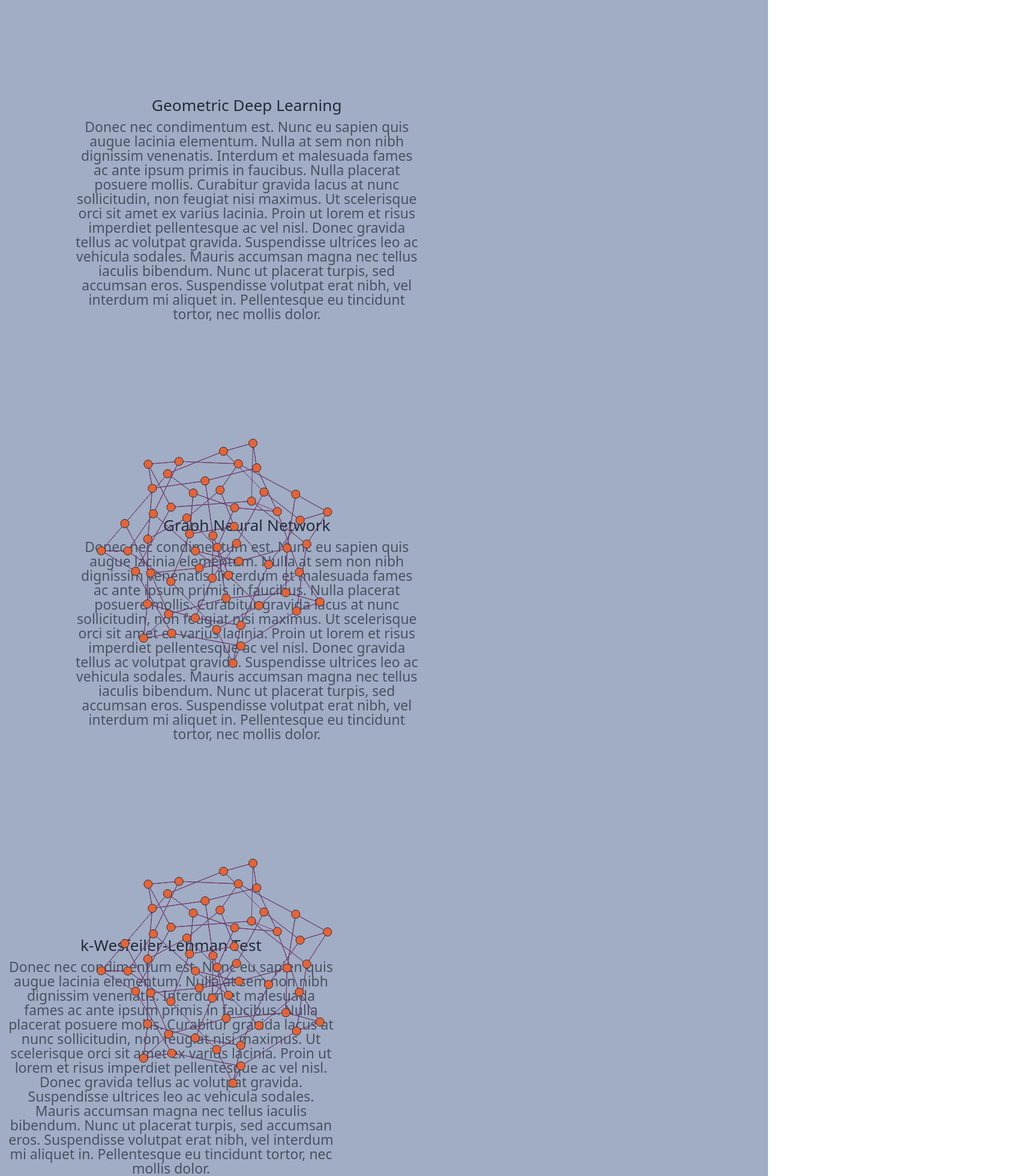
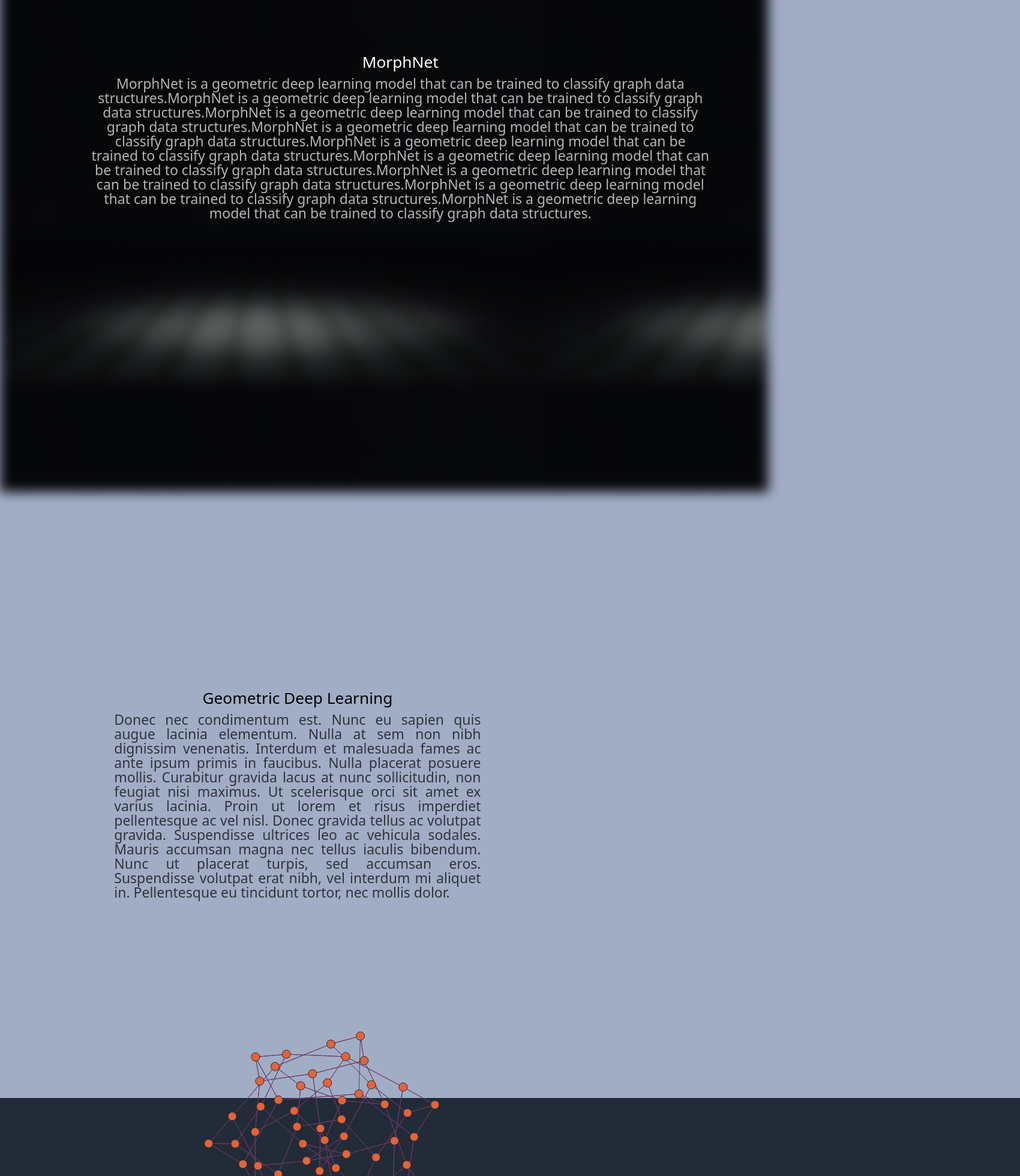
Before and after one commit to abuzar7266/GDL-Visualization, a React (Vite) app in the folder GDL-Visualisation/: page /vis in a window 1280 px wide. Shown: the part 40-2000 px from the top of the page at 60% size, 1700 px wide, since content can reach past the window. Built offline with nearby package versions, Linux system fonts and the light colour scheme.

Commit message:
Visualization Page Designed-I

```diff
--- a/GDL-Visualisation/src/assets/css/Graph.css
+++ b/GDL-Visualisation/src/assets/css/Graph.css
@@ -2,7 +2,7 @@
     display: inline-block;
     position: absolute;
     top: 1vh;
-    left: 1vw;
+    left: 6vw;
     width: 100%;
     height: 100%;
 }
--- a/GDL-Visualisation/src/assets/css/Home.css
+++ b/GDL-Visualisation/src/assets/css/Home.css
@@ -34,8 +34,8 @@
   font-family: 'Nunito Sans', sans-serif;
   font-weight: 400;
   font-size: 1.2vw;
-  color: #222B38;
-  background-color: transparent;
+  color:  #ffffff;
+  background-color: #222B38;
   box-shadow: 10px 10px 20px 3px rgba(0, 0, 0, 0.25);
   border-radius: 20px 0px;
   border:2px solid #222B38;
--- /dev/null
+++ b/GDL-Visualisation/src/assets/css/visualize.css
@@ -0,0 +1,5 @@
+.header-design{
+    background-image: url("../img/header-visual.jpg");
+    filter: blur(10px) brightness(60%);
+    height: 860px;
+}
--- a/GDL-Visualisation/src/pages/Home.jsx
+++ b/GDL-Visualisation/src/pages/Home.jsx
@@ -28,7 +28,7 @@ const LandingPage = ()=>{
         <div  style={{zIndex:'1', position:'absolute'}} className="svg-content">
             <Row>
                 <Col>
-                    <Graph id="HomeGraph" strength={-150} height={1000} width={1800} data={lesMis}/>
+                    <Graph id="HomeGraph" strength={-80} height={800} width={1800} data={lesMis}/>
                 </Col>
             </Row>
         </div>
--- a/GDL-Visualisation/src/pages/Visualisation.jsx
+++ b/GDL-Visualisation/src/pages/Visualisation.jsx
@@ -2,6 +2,7 @@ import React from "react";
 import lesMis from '../assets/json/graph.js';
 import Graph from "../component/Graph.jsx";
 import { Container,Col,Row } from "react-bootstrap";
+import '../assets/css/visualize.css';
 var data1 = {
   nodes:[
     {id:0},
@@ -60,133 +61,149 @@ var data3 = {
 }
 const Test = ()=>{
     return (<>
-    <Container style={{marginTop:'200px'}}>
-      <Row style={{marginTop:'100px'}}>
-      <Container style={{height:'700px',width:'1400px'}} fluid>
-        <Row>
-          <Col>
-            <Graph id="p1" height={500} width={700} strength={-40} position="absolute" zIndex="2" data={lesMis}/>
-          </Col>
+    <Container style={{backgroundColor:'#A1ADC5',height:'100%',width:'100%'}} fluid>
+      <Row>
+      <Container style={{height:'800px',width:'1700px',zIndex:6,position:'absolute'}} fluid>
+        <Row className="header-design">
         </Row>
-        <Row
-        style={{marginLeft:'100px'}}
-        >
+      </Container>
+      <Container>
+        <Row style={{marginLeft:'10%',zIndex:7,position:'absolute',marginTop:'10%'}}>
             <Col
-            md={7}
-            lg={7}
-            xl={7}
+            md={11}
+            lg={11}
+            xl={11}
             >
-                <h3>
-                  Geometric Deep Learning
+                <h3 style={{color:'white'}}>
+                  MorphNet
                 </h3>
-                <p style={{textAlign:'center',fontSize:'23px',opacity:'70%'}}>Donec nec condimentum est. Nunc eu sapien quis augue lacinia elementum. Nulla at sem non nibh dignissim venenatis. Interdum et malesuada fames ac ante ipsum primis in faucibus. Nulla placerat posuere mollis. Curabitur gravida lacus at nunc sollicitudin, non feugiat nisi maximus. Ut scelerisque orci sit amet ex varius lacinia. Proin ut lorem et risus imperdiet pellentesque ac vel nisl. Donec gravida tellus ac volutpat gravida. Suspendisse ultrices leo ac vehicula sodales. Mauris accumsan magna nec tellus iaculis bibendum. Nunc ut placerat turpis, sed accumsan eros. Suspendisse volutpat erat nibh, vel interdum mi aliquet in. Pellentesque eu tincidunt tortor, nec mollis dolor.</p>
+                <p style={{textAlign:'center',fontSize:'23px',opacity:'70%',color:'white'}}>MorphNet is a geometric deep learning model that can be trained to classify graph data structures.MorphNet is a geometric deep learning model that can be trained to classify graph data structures.MorphNet is a geometric deep learning model that can be trained to classify graph data structures.MorphNet is a geometric deep learning model that can be trained to classify graph data structures.MorphNet is a geometric deep learning model that can be trained to classify graph data structures.MorphNet is a geometric deep learning model that can be trained to classify graph data structures.MorphNet is a geometric deep learning model that can be trained to classify graph data structures.MorphNet is a geometric deep learning model that can be trained to classify graph data structures.MorphNet is a geometric deep learning model that can be trained to classify graph data structures.</p>
             </Col>
         </Row>
       </Container>
       </Row>
       <Row>
-      <Container style={{height:'700px',width:'1400px'}} fluid>
-        <Row>
-          <Col md={6} lg={6} xl={6}>
-            <Graph id="p2" height={500} width={700} strength={-40} position="absolute" zIndex="2" data={lesMis}/>
+      <Container style={{height:'850px',width:'1700px',backgroundColor:'#A1ADC5',marginRight:'0',marginTop:'60%'}} fluid>
+        <Row style={{marginLeft:'10%',marginTop:'10%'}}>
+          <Col>
+            <Graph id="p1" height={500} width={700} strength={-40} position="absolute" zIndex="2" data={lesMis}/>
           </Col>
         </Row>
-        <Row
-        style={{marginLeft:'100px'}}
-        >
+        <Row style={{marginLeft:'10%'}}>
             <Col
-            md={7}
-            lg={7}
-            xl={7}
+            md={5}
+            lg={5}
+            xl={5}
             >
-                <h3>
-                  Graph Neural Network
+                <h3 style={{color:'black'}}>
+                  Geometric Deep Learning
                 </h3>
-                <p style={{textAlign:'center',fontSize:'23px',opacity:'70%'}}>Donec nec condimentum est. Nunc eu sapien quis augue lacinia elementum. Nulla at sem non nibh dignissim venenatis. Interdum et malesuada fames ac ante ipsum primis in faucibus. Nulla placerat posuere mollis. Curabitur gravida lacus at nunc sollicitudin, non feugiat nisi maximus. Ut scelerisque orci sit amet ex varius lacinia. Proin ut lorem et risus imperdiet pellentesque ac vel nisl. Donec gravida tellus ac volutpat gravida. Suspendisse ultrices leo ac vehicula sodales. Mauris accumsan magna nec tellus iaculis bibendum. Nunc ut placerat turpis, sed accumsan eros. Suspendisse volutpat erat nibh, vel interdum mi aliquet in. Pellentesque eu tincidunt tortor, nec mollis dolor.</p>
+                <p style={{textAlign:'justify',fontSize:'23px',opacity:'70%',color:'black'}}>Donec nec condimentum est. Nunc eu sapien quis augue lacinia elementum. Nulla at sem non nibh dignissim venenatis. Interdum et malesuada fames ac ante ipsum primis in faucibus. Nulla placerat posuere mollis. Curabitur gravida lacus at nunc sollicitudin, non feugiat nisi maximus. Ut scelerisque orci sit amet ex varius lacinia. Proin ut lorem et risus imperdiet pellentesque ac vel nisl. Donec gravida tellus ac volutpat gravida. Suspendisse ultrices leo ac vehicula sodales. Mauris accumsan magna nec tellus iaculis bibendum. Nunc ut placerat turpis, sed accumsan eros. Suspendisse volutpat erat nibh, vel interdum mi aliquet in. Pellentesque eu tincidunt tortor, nec mollis dolor.</p>
             </Col>
         </Row>
       </Container>
       </Row>
       <Row>
-      <Container style={{height:'700px',width:'1400px'}} fluid>
-        <Row>
-          <Col md={6} lg={6} xl={6}>
-            <Graph id="p3" height={500} width={700} strength={-40} position="absolute" zIndex="2" data={lesMis}/>
+      <Container style={{height:'850px',width:'1700px',backgroundColor:'#222B38',marginRight:'0'}} fluid>
+        <Row style={{marginLeft:'10%',marginTop:'10%'}}>
+          <Col>
+            <Graph id="p2" height={500} width={700} strength={-40} position="absolute" zIndex="2" data={lesMis}/>
           </Col>
         </Row>
-        <Row>
+        <Row style={{marginLeft:'10%'}}>
             <Col
-            md={6}
-            lg={6}
-            xl={6}
+            md={5}
+            lg={5}
+            xl={5}
             >
-                <h3>
-                  k-Wesfeiler-Lehman Test
+                <h3 style={{color:'white'}}>
+                  Geometric Deep Learning
                 </h3>
-                <p style={{textAlign:'center',fontSize:'23px',opacity:'70%'}}>Donec nec condimentum est. Nunc eu sapien quis augue lacinia elementum. Nulla at sem non nibh dignissim venenatis. Interdum et malesuada fames ac ante ipsum primis in faucibus. Nulla placerat posuere mollis. Curabitur gravida lacus at nunc sollicitudin, non feugiat nisi maximus. Ut scelerisque orci sit amet ex varius lacinia. Proin ut lorem et risus imperdiet pellentesque ac vel nisl. Donec gravida tellus ac volutpat gravida. Suspendisse ultrices leo ac vehicula sodales. Mauris accumsan magna nec tellus iaculis bibendum. Nunc ut placerat turpis, sed accumsan eros. Suspendisse volutpat erat nibh, vel interdum mi aliquet in. Pellentesque eu tincidunt tortor, nec mollis dolor.</p>
+                <p style={{textAlign:'justify',fontSize:'23px',opacity:'70%',color:'white'}}>Donec nec condimentum est. Nunc eu sapien quis augue lacinia elementum. Nulla at sem non nibh dignissim venenatis. Interdum et malesuada fames ac ante ipsum primis in faucibus. Nulla placerat posuere mollis. Curabitur gravida lacus at nunc sollicitudin, non feugiat nisi maximus. Ut scelerisque orci sit amet ex varius lacinia. Proin ut lorem et risus imperdiet pellentesque ac vel nisl. Donec gravida tellus ac volutpat gravida. Suspendisse ultrices leo ac vehicula sodales. Mauris accumsan magna nec tellus iaculis bibendum. Nunc ut placerat turpis, sed accumsan eros. Suspendisse volutpat erat nibh, vel interdum mi aliquet in. Pellentesque eu tincidunt tortor, nec mollis dolor.</p>
             </Col>
         </Row>
       </Container>
       </Row>
       <Row>
-      <Container style={{height:'700px',width:'1400px'}} fluid>
-        <Row>
-          <Col md={6} lg={6} xl={6}>
-            <Graph id="p4" height={500} width={700} strength={-40} position="absolute" zIndex="2" data={lesMis}/>
+      <Container style={{height:'850px',width:'1700px',backgroundColor:'#A1ADC5',marginRight:'0'}} fluid>
+        <Row style={{marginLeft:'10%',marginTop:'10%'}}>
+          <Col>
+            <Graph id="p3" height={500} width={700} strength={-40} position="absolute" zIndex="2" data={lesMis}/>
           </Col>
         </Row>
-        <Row>
+        <Row style={{marginLeft:'10%'}}>
             <Col
-            md={7}
-            lg={7}
-            xl={7}
+            md={5}
+            lg={5}
+            xl={5}
             >
-                <h3>
-                  K-Wesfeiler Lehman
+                <h3 style={{color:'black'}}>
+                  Geometric Deep Learning
                 </h3>
-                <p style={{textAlign:'center',fontSize:'23px',opacity:'70%'}}>Donec nec condimentum est. Nunc eu sapien quis augue lacinia elementum. Nulla at sem non nibh dignissim venenatis. Interdum et malesuada fames ac ante ipsum primis in faucibus. Nulla placerat posuere mollis. Curabitur gravida lacus at nunc sollicitudin, non feugiat nisi maximus. Ut scelerisque orci sit amet ex varius lacinia. Proin ut lorem et risus imperdiet pellentesque ac vel nisl. Donec gravida tellus ac volutpat gravida. Suspendisse ultrices leo ac vehicula sodales. Mauris accumsan magna nec tellus iaculis bibendum. Nunc ut placerat turpis, sed accumsan eros. Suspendisse volutpat erat nibh, vel interdum mi aliquet in. Pellentesque eu tincidunt tortor, nec mollis dolor.</p>
+                <p style={{textAlign:'justify',fontSize:'23px',opacity:'70%',color:'black'}}>Donec nec condimentum est. Nunc eu sapien quis augue lacinia elementum. Nulla at sem non nibh dignissim venenatis. Interdum et malesuada fames ac ante ipsum primis in faucibus. Nulla placerat posuere mollis. Curabitur gravida lacus at nunc sollicitudin, non feugiat nisi maximus. Ut scelerisque orci sit amet ex varius lacinia. Proin ut lorem et risus imperdiet pellentesque ac vel nisl. Donec gravida tellus ac volutpat gravida. Suspendisse ultrices leo ac vehicula sodales. Mauris accumsan magna nec tellus iaculis bibendum. Nunc ut placerat turpis, sed accumsan eros. Suspendisse volutpat erat nibh, vel interdum mi aliquet in. Pellentesque eu tincidunt tortor, nec mollis dolor.</p>
             </Col>
         </Row>
       </Container>
       </Row>
       <Row>
-      <Container style={{height:'700px',width:'1400px'}} fluid>
-        <Row>
-        <Col md={6} lg={6} xl={6}>
-            <Graph id="p5" height={500} width={700} strength={-40} position="absolute" zIndex="2" data={lesMis}/>
+      <Container style={{height:'850px',width:'1700px',backgroundColor:'#222B38',marginRight:'0'}} fluid>
+        <Row style={{marginLeft:'10%',marginTop:'10%'}}>
+          <Col>
+            <Graph id="p4" height={500} width={700} strength={-40} position="absolute" zIndex="2" data={lesMis}/>
           </Col>
         </Row>
-        <Row>
+        <Row style={{marginLeft:'10%'}}>
             <Col
-            md={6}
-            lg={6}
-            xl={6}
+            md={5}
+            lg={5}
+            xl={5}
             >
-                <h3>
-                  Graph Isomorphism
+                <h3 style={{color:'white'}}>
+                  Geometric Deep Learning
                 </h3>
-                <p style={{textAlign:'center',fontSize:'23px',opacity:'70%'}}>Donec nec condimentum est. Nunc eu sapien quis augue lacinia elementum. Nulla at sem non nibh dignissim venenatis. Interdum et malesuada fames ac ante ipsum primis in faucibus. Nulla placerat posuere mollis. Curabitur gravida lacus at nunc sollicitudin, non feugiat nisi maximus. Ut scelerisque orci sit amet ex varius lacinia. Proin ut lorem et risus imperdiet pellentesque ac vel nisl. Donec gravida tellus ac volutpat gravida. Suspendisse ultrices leo ac vehicula sodales. Mauris accumsan magna nec tellus iaculis bibendum. Nunc ut placerat turpis, sed accumsan eros. Suspendisse volutpat erat nibh, vel interdum mi aliquet in. Pellentesque eu tincidunt tortor, nec mollis dolor.</p>
+                <p style={{textAlign:'justify',fontSize:'23px',opacity:'70%',color:'white'}}>Donec nec condimentum est. Nunc eu sapien quis augue lacinia elementum. Nulla at sem non nibh dignissim venenatis. Interdum et malesuada fames ac ante ipsum primis in faucibus. Nulla placerat posuere mollis. Curabitur gravida lacus at nunc sollicitudin, non feugiat nisi maximus. Ut scelerisque orci sit amet ex varius lacinia. Proin ut lorem et risus imperdiet pellentesque ac vel nisl. Donec gravida tellus ac volutpat gravida. Suspendisse ultrices leo ac vehicula sodales. Mauris accumsan magna nec tellus iaculis bibendum. Nunc ut placerat turpis, sed accumsan eros. Suspendisse volutpat erat nibh, vel interdum mi aliquet in. Pellentesque eu tincidunt tortor, nec mollis dolor.</p>
             </Col>
         </Row>
       </Container>
       </Row>
       <Row>
-      <Container style={{height:'700px',width:'1400px'}}>
-        <Row>
-        <Col>
+      <Container style={{height:'850px',width:'1700px',backgroundColor:'#A1ADC5',marginRight:'0'}} fluid>
+        <Row style={{marginLeft:'10%',marginTop:'10%'}}>
+          <Col>
+            <Graph id="p5" height={500} width={700} strength={-40} position="absolute" zIndex="2" data={lesMis}/>
+          </Col>
+        </Row>
+        <Row style={{marginLeft:'10%'}}>
+            <Col
+            md={5}
+            lg={5}
+            xl={5}
+            >
+                <h3 style={{color:'black'}}>
+                  Geometric Deep Learning
+                </h3>
+                <p style={{textAlign:'justify',fontSize:'23px',opacity:'70%',color:'black'}}>Donec nec condimentum est. Nunc eu sapien quis augue lacinia elementum. Nulla at sem non nibh dignissim venenatis. Interdum et malesuada fames ac ante ipsum primis in faucibus. Nulla placerat posuere mollis. Curabitur gravida lacus at nunc sollicitudin, non feugiat nisi maximus. Ut scelerisque orci sit amet ex varius lacinia. Proin ut lorem et risus imperdiet pellentesque ac vel nisl. Donec gravida tellus ac volutpat gravida. Suspendisse ultrices leo ac vehicula sodales. Mauris accumsan magna nec tellus iaculis bibendum. Nunc ut placerat turpis, sed accumsan eros. Suspendisse volutpat erat nibh, vel interdum mi aliquet in. Pellentesque eu tincidunt tortor, nec mollis dolor.</p>
+            </Col>
+        </Row>
+      </Container>
+      </Row>
+      <Row>
+      <Container style={{height:'850px',width:'1700px',backgroundColor:'#222B38',marginRight:'0'}} fluid>
+        <Row style={{marginLeft:'10%',marginTop:'10%'}}>
+          <Col>
             <Graph id="p6" height={500} width={700} strength={-40} position="absolute" zIndex="2" data={lesMis}/>
           </Col>
         </Row>
-        <Row>
+        <Row style={{marginLeft:'10%'}}>
             <Col
-            md={7}
-            lg={7}
-            xl={7}
+            md={5}
+            lg={5}
+            xl={5}
             >
-                <h3>
-                  PlaceHolder
+                <h3 style={{color:'white'}}>
+                  Geometric Deep Learning
                 </h3>
-                <p style={{textAlign:'center',fontSize:'23px',opacity:'70%'}}>Donec nec condimentum est. Nunc eu sapien quis augue lacinia elementum. Nulla at sem non nibh dignissim venenatis. Interdum et malesuada fames ac ante ipsum primis in faucibus. Nulla placerat posuere mollis. Curabitur gravida lacus at nunc sollicitudin, non feugiat nisi maximus. Ut scelerisque orci sit amet ex varius lacinia. Proin ut lorem et risus imperdiet pellentesque ac vel nisl. Donec gravida tellus ac volutpat gravida. Suspendisse ultrices leo ac vehicula sodales. Mauris accumsan magna nec tellus iaculis bibendum. Nunc ut placerat turpis, sed accumsan eros. Suspendisse volutpat erat nibh, vel interdum mi aliquet in. Pellentesque eu tincidunt tortor, nec mollis dolor.</p>
+                <p style={{textAlign:'justify',fontSize:'23px',opacity:'70%',color:'white'}}>Donec nec condimentum est. Nunc eu sapien quis augue lacinia elementum. Nulla at sem non nibh dignissim venenatis. Interdum et malesuada fames ac ante ipsum primis in faucibus. Nulla placerat posuere mollis. Curabitur gravida lacus at nunc sollicitudin, non feugiat nisi maximus. Ut scelerisque orci sit amet ex varius lacinia. Proin ut lorem et risus imperdiet pellentesque ac vel nisl. Donec gravida tellus ac volutpat gravida. Suspendisse ultrices leo ac vehicula sodales. Mauris accumsan magna nec tellus iaculis bibendum. Nunc ut placerat turpis, sed accumsan eros. Suspendisse volutpat erat nibh, vel interdum mi aliquet in. Pellentesque eu tincidunt tortor, nec mollis dolor.</p>
             </Col>
         </Row>
       </Container>
```
Also changed, not shown: GDL-Visualisation/src/component/homeGraph.jsx (+5 -2 lines), GDL-Visualisation/src/assets/img/header-visual.jpg (added).
